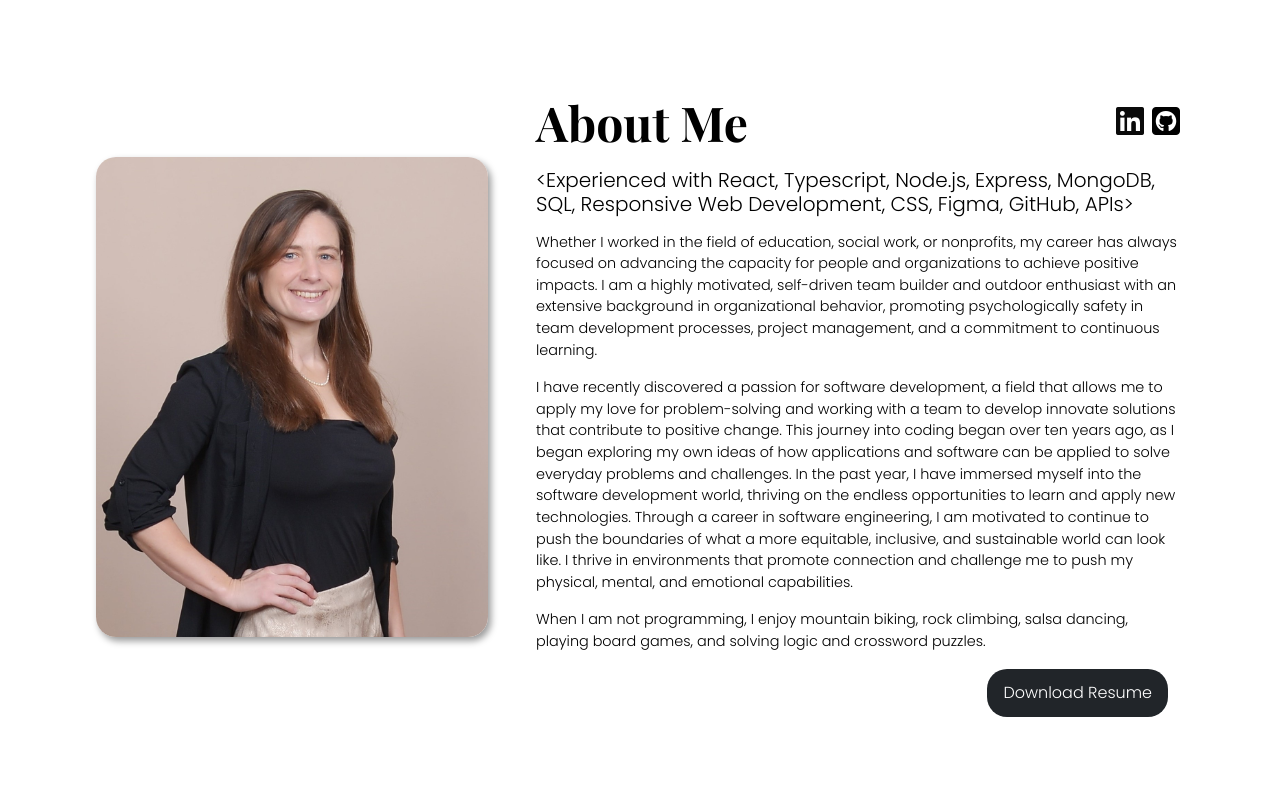
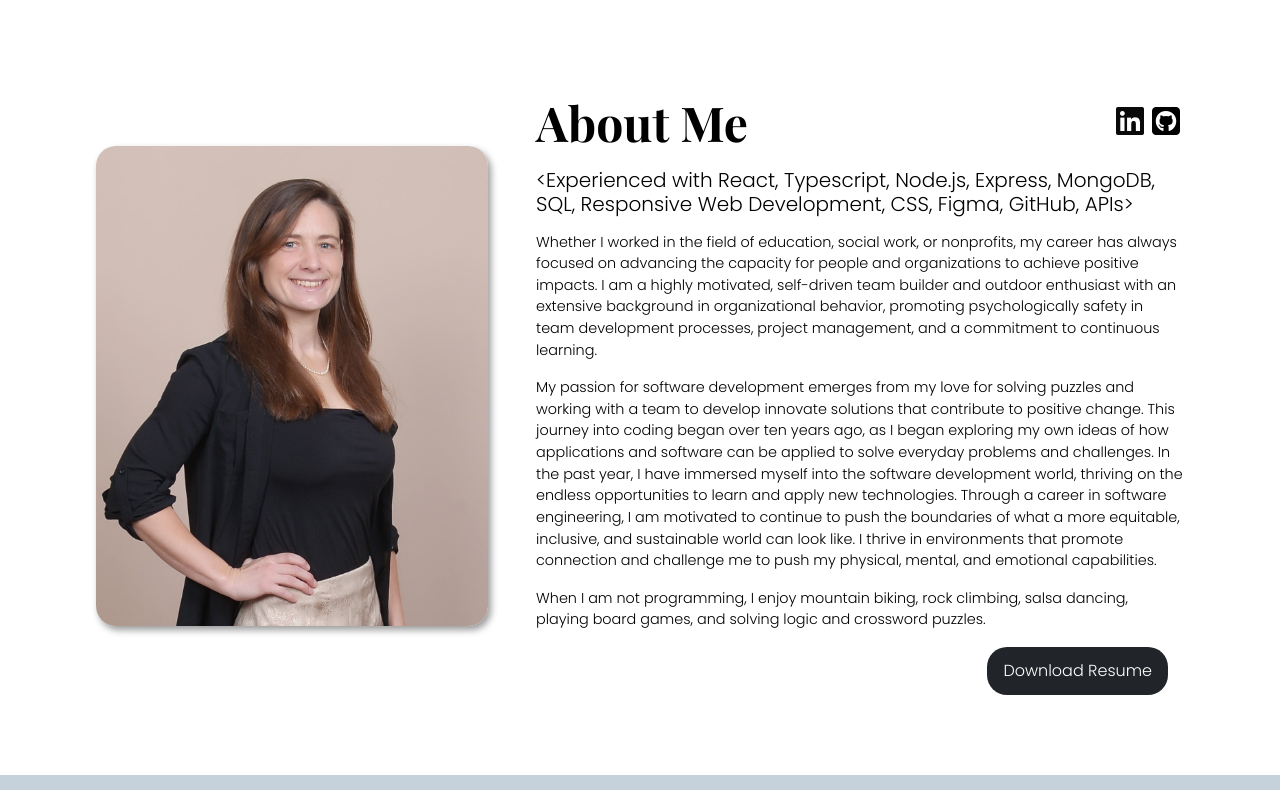
Before and after one commit to jleewest/portfolio, a React (Vite) app in the folder client/: page / in a window 1280 px wide. Shown: the part 402-1192 px from the top of the page. Built offline with nearby package versions, Linux system fonts and the light colour scheme.

Commit message:
chore: update bio

```diff
--- a/client/src/directory/About.tsx
+++ b/client/src/directory/About.tsx
@@ -82,19 +82,18 @@ function About() {
             management, and a commitment to continuous learning.
           </p>
           <p>
-            I have recently discovered a passion for software development, a
-            field that allows me to apply my love for problem-solving and
-            working with a team to develop innovate solutions that contribute to
-            positive change. This journey into coding began over ten years ago,
-            as I began exploring my own ideas of how applications and software
-            can be applied to solve everyday problems and challenges. In the
-            past year, I have immersed myself into the software development
-            world, thriving on the endless opportunities to learn and apply new
-            technologies. Through a career in software engineering, I am
-            motivated to continue to push the boundaries of what a more
-            equitable, inclusive, and sustainable world can look like. I thrive
-            in environments that promote connection and challenge me to push my
-            physical, mental, and emotional capabilities.
+            My passion for software development emerges from my love for solving
+            puzzles and working with a team to develop innovate solutions that
+            contribute to positive change. This journey into coding began over
+            ten years ago, as I began exploring my own ideas of how applications
+            and software can be applied to solve everyday problems and
+            challenges. In the past year, I have immersed myself into the
+            software development world, thriving on the endless opportunities to
+            learn and apply new technologies. Through a career in software
+            engineering, I am motivated to continue to push the boundaries of
+            what a more equitable, inclusive, and sustainable world can look
+            like. I thrive in environments that promote connection and challenge
+            me to push my physical, mental, and emotional capabilities.
           </p>
           <p>
             When I am not programming, I enjoy mountain biking, rock climbing,
```
